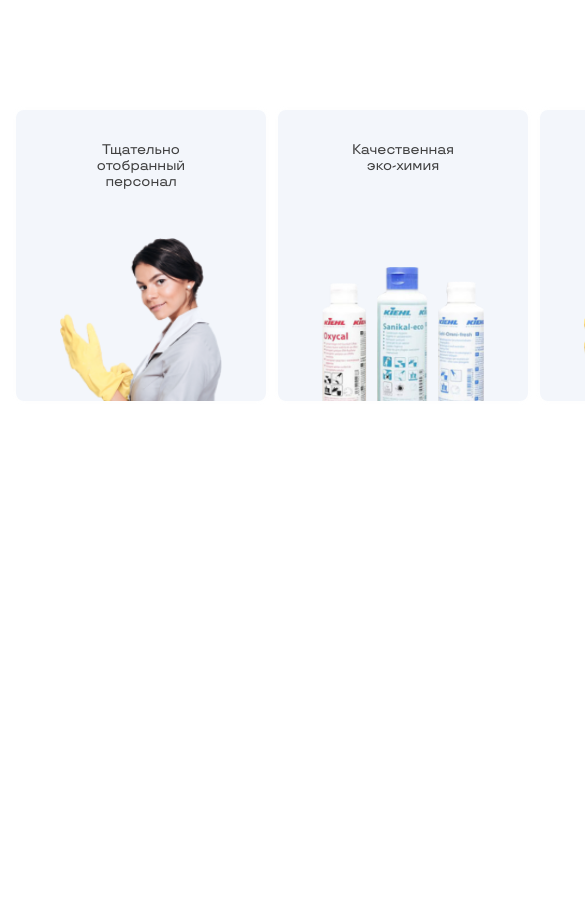
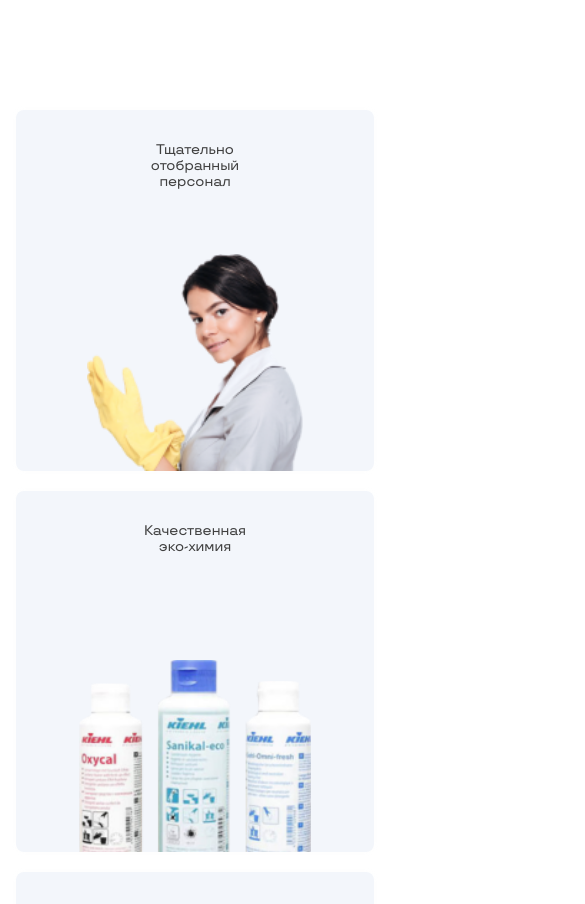
Before and after one commit to logotip4ik/redlab-test-task, a Vue app: page / in a window 390 px wide. Shown: the part 846-1750 px from the top of the page, 585 px wide, since content can reach past the window. Before the commit the page ends 1359 px from the top, so only its background shows below. Built offline with nearby package versions, Linux system fonts and the light colour scheme.

Commit message:
update: added support for small screens

```diff
--- a/src/components/V-Info-List.vue
+++ b/src/components/V-Info-List.vue
@@ -98,7 +98,7 @@ onMounted(() => {
     position: relative;
 
     width: 100%;
-    max-width: 320px;
+    max-width: 330px;
 
     border-radius: 0.5rem;
     background-color: #f3f6fb;
@@ -169,10 +169,24 @@ onMounted(() => {
         }
       }
     }
+
+    @media screen and (max-width: 1120px) {
+      max-width: 360px;
+    }
   }
 
   &__section {
     padding: 7rem clamp(1rem, 3vw, 3rem);
   }
+
+  @media screen and (max-width: 1120px) {
+    grid-template-columns: repeat(2, minmax(250px, 1fr));
+    grid-template-rows: repeat(2, 1fr);
+  }
+
+  @media screen and (max-width: 565px) {
+    grid-template-columns: repeat(1, minmax(250px, 1fr));
+    grid-template-rows: repeat(4, 1fr);
+  }
 }
 </style>
```
